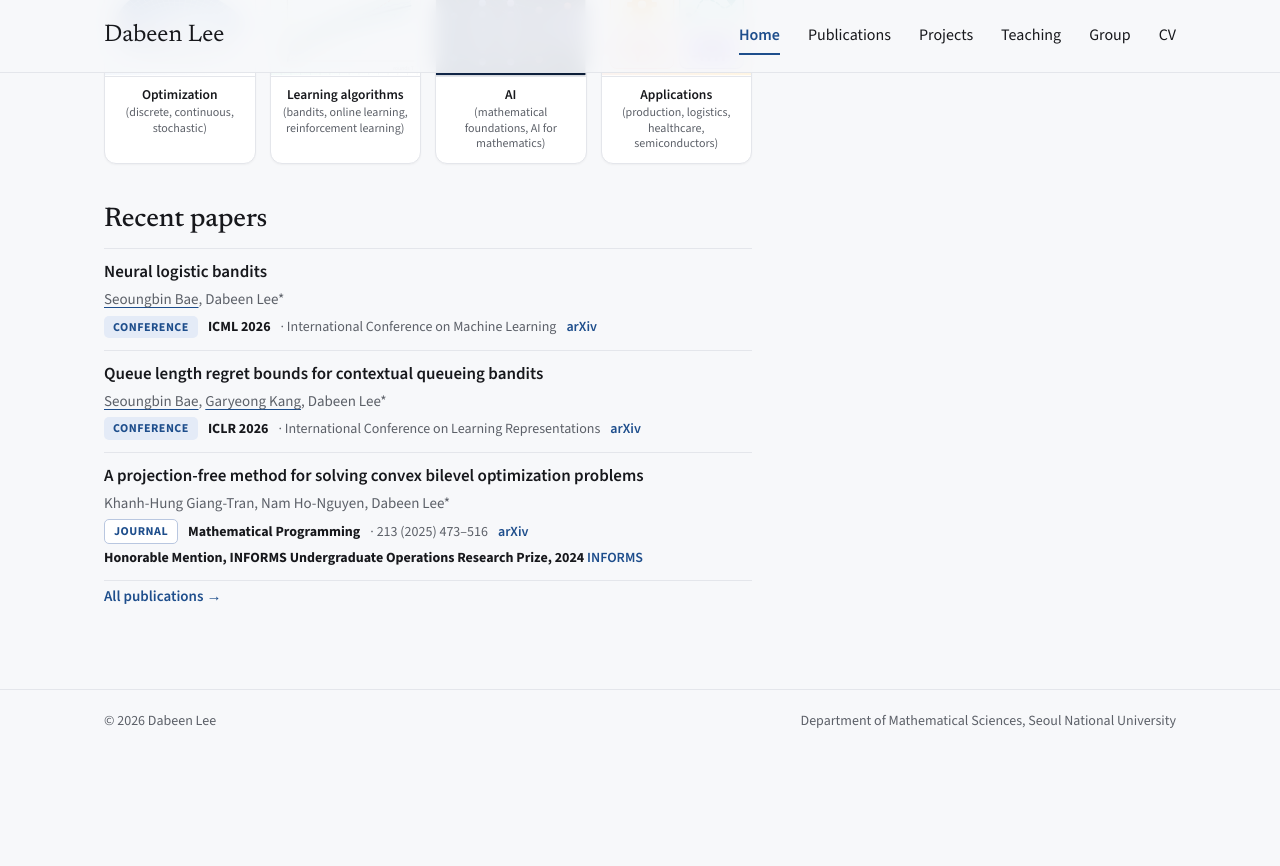
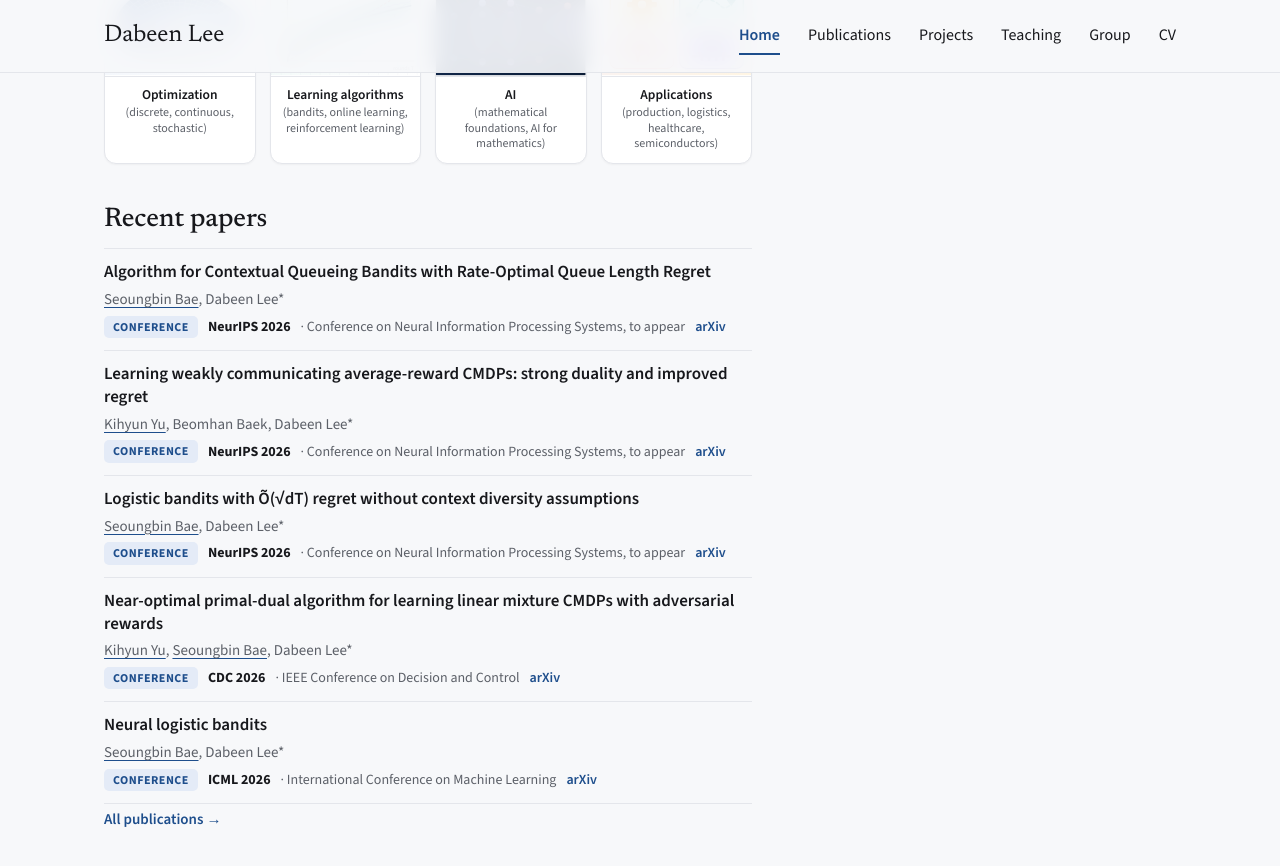
Before and after one commit to dabeenl/dabeenl.github.io, a Jekyll site: the page built from index.md, in a window 1280 px wide and 900 px high, scrolled down 1419 px. Shown: the top 866 px of the window. Built offline with Jekyll 4.4.1, drawn with Linux system fonts in a browser that asks for light colours; before the commit the page ends 2171 px from its top, so only the background shows below that; some of the changed text lies outside the part shown.

Commit message:
home: show five recent papers and post the NeurIPS/CDC acceptances
Recent papers now lists five items, featuring the five newest published
papers (three NeurIPS 2026, CDC 2026, ICML 2026); the ICLR queueing
bandits paper and the Mathematical Programming bilevel paper lose the
featured flag to keep the list at five and strictly recent.

News leads with the three NeurIPS 2026 acceptances and the CDC 2026
acceptance; the June preprint item drops the contextual queueing bandits
paper, which is no longer a preprint.

Co-Authored-By: Claude Opus 5 <noreply@anthropic.com>

```diff
--- a/_data/news.yml
+++ b/_data/news.yml
@@ -1,6 +1,10 @@
 # Home page "News" box. Newest first; the first 6 are shown. Markdown allowed in text.
+- label: NeurIPS 2026
+  text: "Three papers accepted: [contextual queueing bandits with rate-optimal queue length regret](https://arxiv.org/abs/2606.09668), [weakly communicating average-reward CMDPs](https://arxiv.org/abs/2605.11586), and [logistic bandits without context diversity](https://arxiv.org/abs/2604.22161)."
+- label: CDC 2026
+  text: "[Near-optimal primal-dual algorithm for learning linear mixture CMDPs with adversarial rewards](https://arxiv.org/abs/2603.27884) accepted."
 - label: Jun 2026
-  text: "New preprints on [constrained online convex optimization without Slater's condition](https://arxiv.org/abs/2606.31480) and on [contextual queueing bandits](https://arxiv.org/abs/2606.09668)."
+  text: "New preprint on [constrained online convex optimization without Slater's condition](https://arxiv.org/abs/2606.31480)."
 - label: ICML 2026
   text: "*Neural logistic bandits* accepted."
 - label: ICLR 2026
--- a/_layouts/home.html
+++ b/_layouts/home.html
@@ -34,9 +34,9 @@ layout: default
     <section class="section">
       <h2>Recent papers</h2>
       {% assign featured = site.data.publications | where: "featured", true %}
-      {% if featured.size == 0 %}{% assign featured = site.data.publications | slice: 0, 3 %}{% endif %}
+      {% if featured.size == 0 %}{% assign featured = site.data.publications | slice: 0, 5 %}{% endif %}
       <div class="pub-list">
-      {% for pub in featured limit: 3 %}{% include publication.html pub=pub %}{% endfor %}
+      {% for pub in featured limit: 5 %}{% include publication.html pub=pub %}{% endfor %}
       </div>
       <a class="more-link" href="{{ '/publications/' | relative_url }}">All publications &rarr;</a>
     </section>
```
Also changed, not shown: _data/publications.yml (+5 -3 lines).
